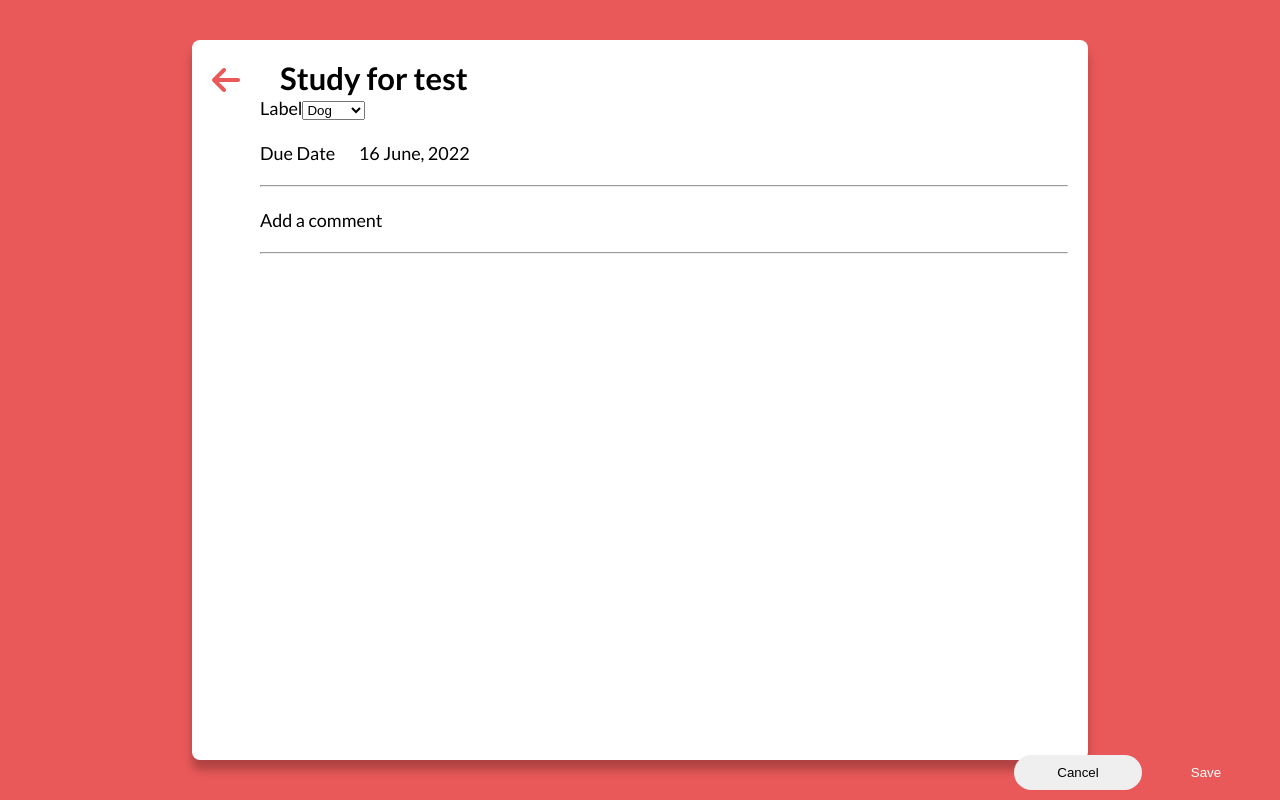
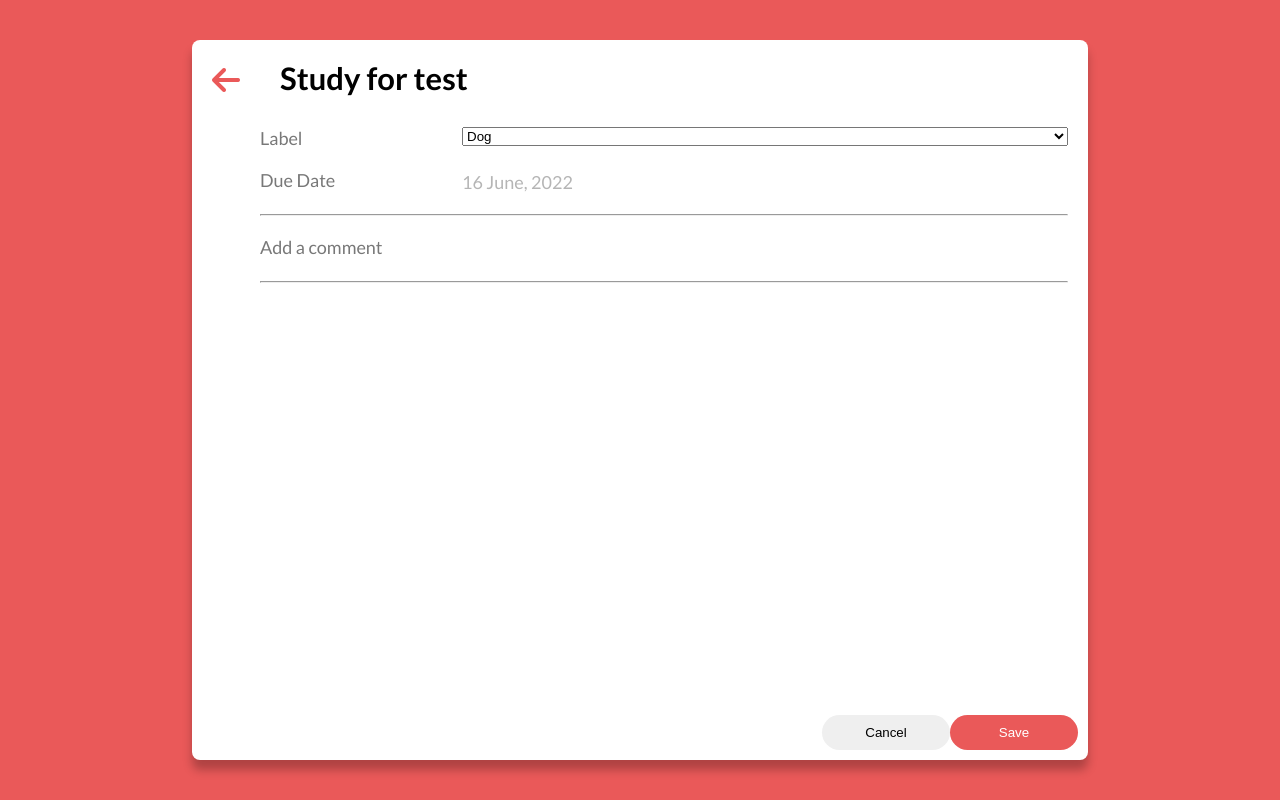
Before and after one commit to eduarchilon/Task-ReactJS, a React (Create React App) app: page /edittask in a window 1280 px wide. Built offline with nearby package versions, Linux system fonts and the light colour scheme.

Commit message:
feat: style changes in Edition

```diff
--- a/src/assets/core/global.css
+++ b/src/assets/core/global.css
@@ -6,6 +6,7 @@
 .container {
   background-color: var(--bg-main);
   /* position: absolute; */
+  position: relative;
   width: 70vw;
   height: 90vh;
   border-radius: 8px;
--- a/src/components/formEdit/EditFormTask.jsx
+++ b/src/components/formEdit/EditFormTask.jsx
@@ -19,18 +19,22 @@ const EditFormTask = () => {
       </label> */}
 
       <div>
-        <label htmlFor="labelSelect">
+        <label htmlFor="labelSelect" className="edit__instruction">
           {' '}
           Label
-          <select name="label-select" id="labelSelect">
-            {Categories.map((category, index) => {
-              return <OptionLabel key={index} value={category} />
-            })}
-          </select>
         </label>
+        <select
+          name="label-select"
+          id="labelSelect"
+          className="edit__label-select"
+        >
+          {Categories.map((category, index) => {
+            return <OptionLabel key={index} value={category} />
+          })}
+        </select>
       </div>
 
-      <label htmlFor="">
+      <label htmlFor="" className="edit__instruction">
         Due Date{' '}
         <input
           type="text"
@@ -39,7 +43,7 @@ const EditFormTask = () => {
         />
       </label>
       <hr />
-      <label htmlFor="">
+      <label htmlFor="" className="edit__instruction">
         Add a comment <input type="text" className="edit-task__input" />
       </label>
       <hr />
--- a/src/components/formEdit/editFormTask.css
+++ b/src/components/formEdit/editFormTask.css
@@ -14,15 +14,27 @@ hr {
   width: 100%;
 }
 
+.edit__label-select {
+  width: 75%;
+  float: right;
+}
+
 .edit-task__input {
   height: 25px;
-  padding-left: 20px;
   border: none;
   background-color: inherit;
   font-family: var(--base-font);
   font-size: 18px;
   line-height: 22px;
+  width: 75%;
+  float: right;
+  color: var(--placeholder);
 }
+
+.edit__instruction {
+  color: var(--text-grey);
+}
+
 
 .edit-task__label {
   line-height: 10px;
@@ -49,6 +61,7 @@ hr {
   border: none;
   background-color: inherit;
   padding: 0 20px;
+  margin-bottom: 30px;
 }
 
 
--- a/src/pages/edit-task/EditTask.jsx
+++ b/src/pages/edit-task/EditTask.jsx
@@ -13,7 +13,6 @@ function EditTask() {
         </Link>
         <EditFormTask />
       </div>
-
       <Buttons />
     </div>
   )
--- a/src/pages/edit-task/editTask.css
+++ b/src/pages/edit-task/editTask.css
@@ -4,6 +4,7 @@ h1 {
 
 .container__titleTask {
   display: flex;
+  position: relative;
 }
 
 i {
```
